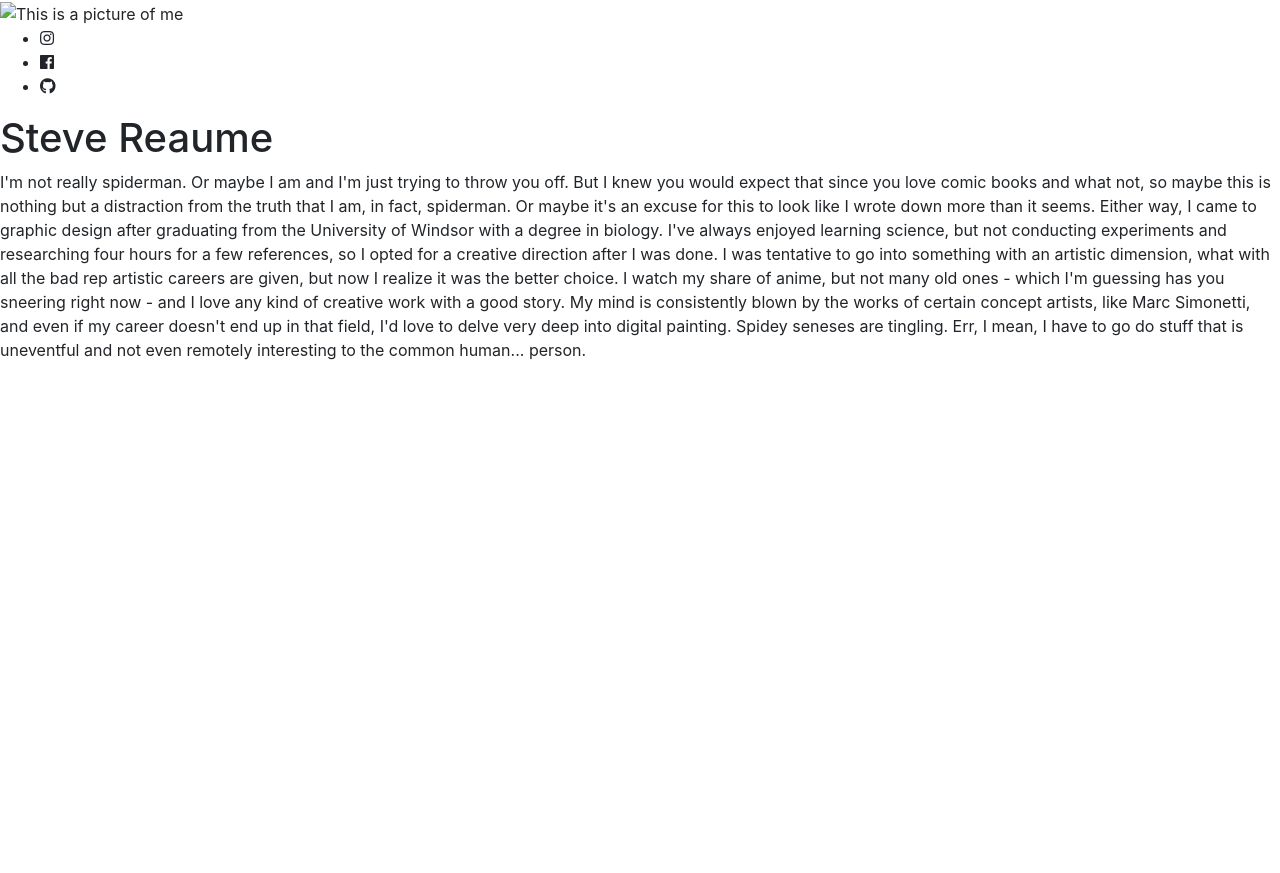
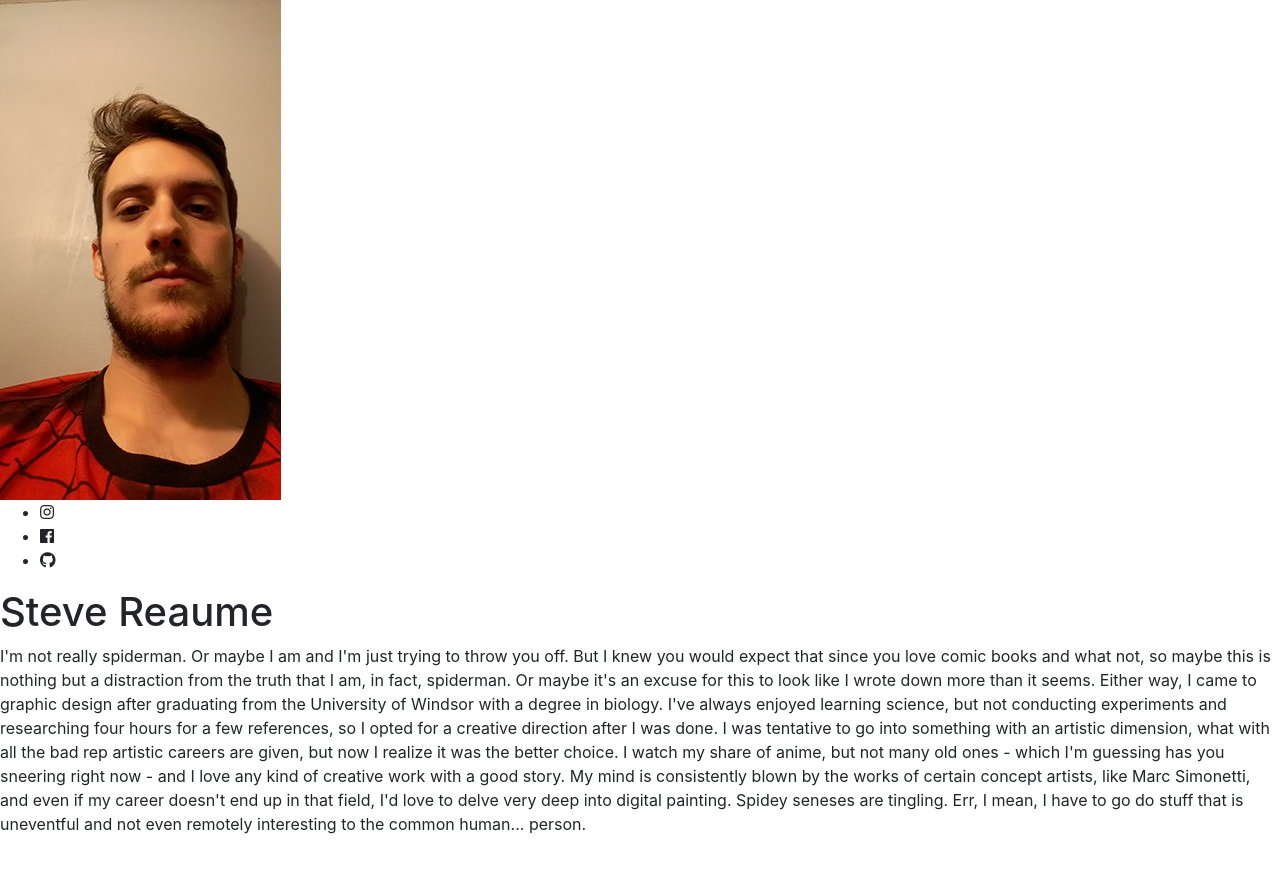
Before and after one commit to SteveReaume/My-site, a Jekyll site: the page built from index.html, in a window 1280 px wide. Shown: the top 873 px of the page. Built offline with Jekyll 4.4.1, drawn with Linux system fonts in a browser that asks for light colours; nearby versions of some CDN libraries.

Commit message:
Update hero.html

```diff
--- a/_includes/hero.html
+++ b/_includes/hero.html
@@ -1 +1 @@
-<img src="{{site.baseurl}}/assets/img/steve_reaume.jpg" alt="This is a picture of me">
+<img src="assets/img/steve_reaume.jpg" alt="This is a picture of me">
```
